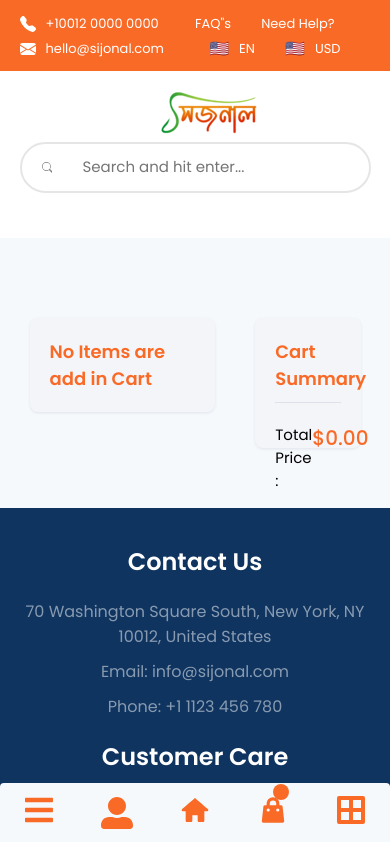
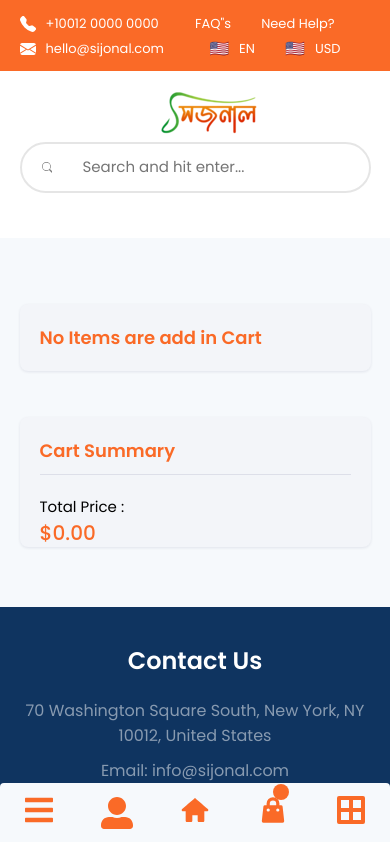
Before and after one commit to faha1999/sijonal, a React (Create React App) app: page /cart in a window 390 px wide. Shown: the top 842 px of the page. Built offline with nearby package versions, Linux system fonts and the light colour scheme.

Commit message:
complete cart

```diff
--- a/src/Common/cart/Cart.jsx
+++ b/src/Common/cart/Cart.jsx
@@ -25,6 +25,12 @@ export const Cart = ({ CartItem, setCartItem, addToCart, decreaseQty }) => {
 
               return (
                 <div className="cart-list product d_flex" key={item.id}>
+                  <div className="removeCart d-sm-block">
+                    <button className="removeCart">
+                      <AiOutlineClose onClick={() => removeFromCart(item)} />
+                    </button>
+                  </div>
+
                   <div className="img">
                     <img src={item.cover} alt={item.name} />
                   </div>
@@ -36,7 +42,7 @@ export const Cart = ({ CartItem, setCartItem, addToCart, decreaseQty }) => {
                     </h4>
                   </div>
                   <div className="cart-items-function">
-                    <div className="removeCart">
+                    <div className="removeCart d-sm-none">
                       <button className="removeCart">
                         <AiOutlineClose onClick={() => removeFromCart(item)} />
                       </button>
--- a/src/styles/App.scss
+++ b/src/styles/App.scss
@@ -8,6 +8,7 @@
 @import './layout/globals';
 @import './layout/button';
 @import './layout/swiper';
+@import './layout/globalsMedia';
 
 // common
 @import './common/topBar';
--- a/src/styles/common/cart/_cart.scss
+++ b/src/styles/common/cart/_cart.scss
@@ -102,3 +102,34 @@
     height: 8.125rem;
   }
 }
+
+@media screen and (max-width: 767px) {
+  .cart-items {
+    .d_flex {
+      flex-direction: column;
+
+      div {
+        width: 100%;
+      }
+    }
+    .cart-total {
+      margin-left: 0;
+    }
+
+    .removeCart {
+      top: 1rem;
+    }
+
+    .cart-items-function {
+      .d_flex {
+        flex-direction: row !important;
+      }
+    }
+
+    .cart-details {
+      .product {
+        margin: 1rem 0;
+      }
+    }
+  }
+}
--- /dev/null
+++ b/src/styles/layout/_globalsMedia.scss
@@ -0,0 +1,21 @@
+.d-sm-none {
+  display: block;
+}
+
+.d-sm-block {
+  display: none;
+}
+
+@media screen and (max-width: 767px) {
+  .d-sm-none {
+    display: none;
+  }
+
+  .d-sm-block {
+    display: block;
+  }
+}
+@media screen and (min-width: 768px) and (max-width: 1023px) {
+}
+@media screen and (min-width: 1024px) {
+}
```
